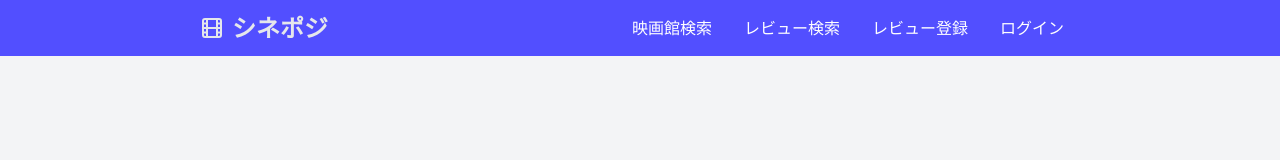
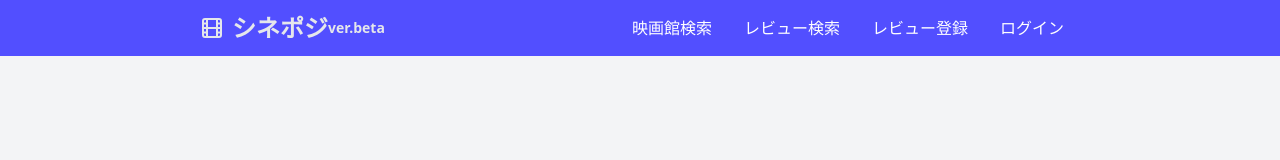
Before and after one commit to yasudaProduct/theatre-seat-mark, a Next.js app: page /auth/login in a window 1280 px wide. Shown: the top 160 px of the page. Built offline with nearby package versions, Linux system fonts and the light colour scheme; no server answers.

Commit message:
デザイン修正 タイトル横にbeta追加

```diff
--- a/src/components/Header.tsx
+++ b/src/components/Header.tsx
@@ -15,7 +15,8 @@ const Header = () => {
               <Link legacyBehavior href="/">
                 <a className="text-2xl text-gray-900 no-underline hover:text-gray-900 hover:no-underline flex items-center">
                   <Film className="w-6 h-6 mr-2 text-gray-200" />
-                  <span className=" text-gray-200">シネポジ</span>
+                  <span className="text-gray-200">シネポジ</span>
+                  <span className="text-gray-200 text-sm">ver.beta</span>
                 </a>
               </Link>
             </div>
```
